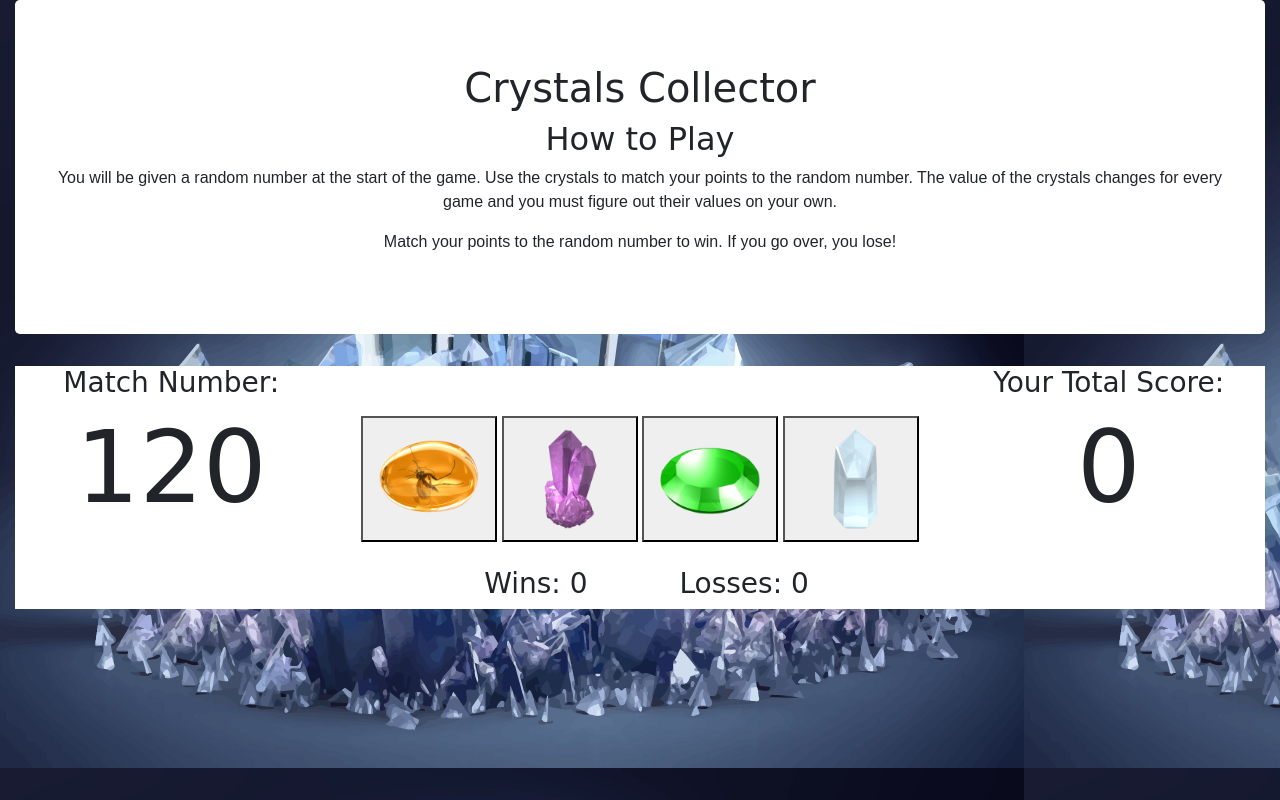
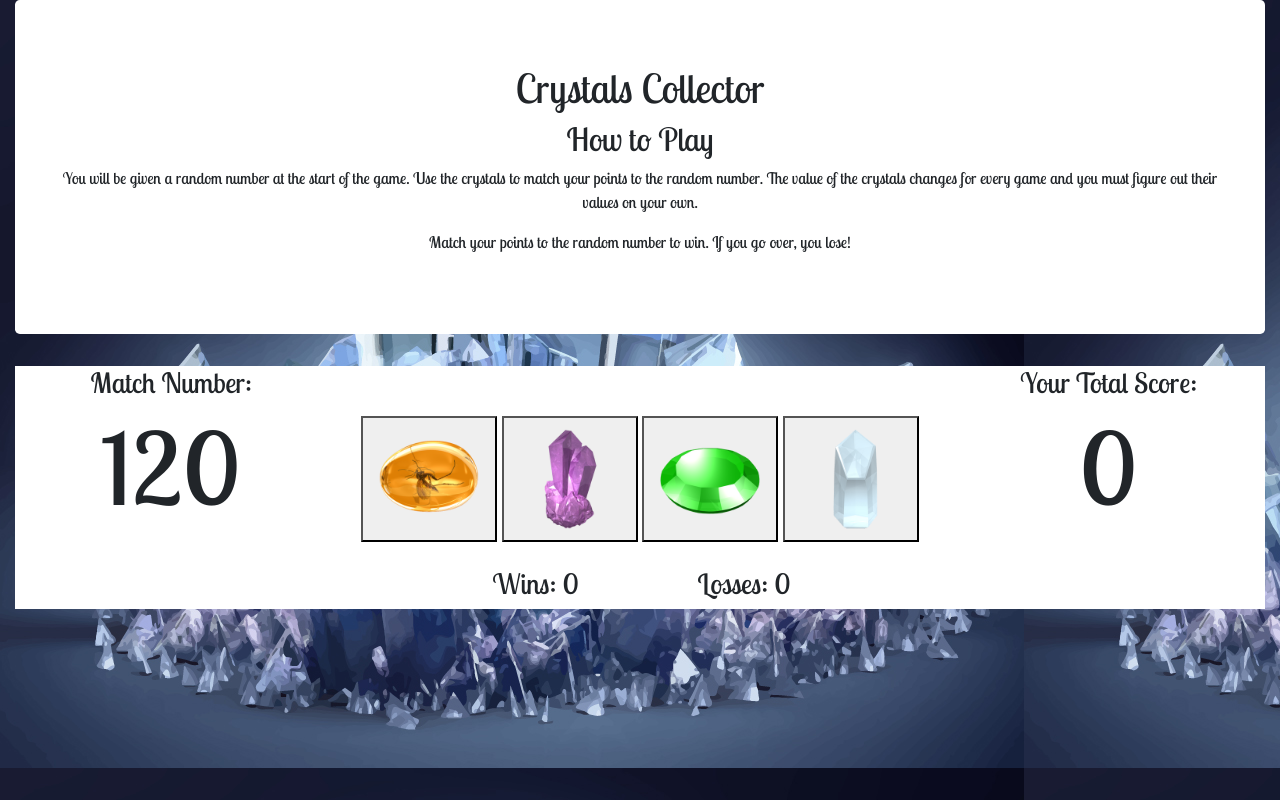
Before and after one commit to MarkBCodes/unit-4-game, a plain HTML site: page index.html in a window 1280 px wide. Drawn offline with nearby package versions, Linux system fonts and the light colour scheme.

Commit message:
Added font family

```diff
--- a/assets/css/style.css
+++ b/assets/css/style.css
@@ -17,11 +17,6 @@ body {
   margin-right: auto;
 }
 
-/*FOR TESTING*/
-/*#numberSection, #totalPoints {
-	background-color: orange;
-}*/
-
 #buttonSection {
   /*background-color: yellow;*/
   padding: 0px;
@@ -33,11 +28,11 @@ body {
 h1,
 h2,
 h3 {
-  font-family: "Alfa Slab One", cursive;
+  font-family: "Lobster Two", cursive;
 }
 
 p {
-  font-family: "Ek Mukta", sans-serif;
+  font-family: "Lobster Two", cursive;
 }
 
 .numberBox {
```
